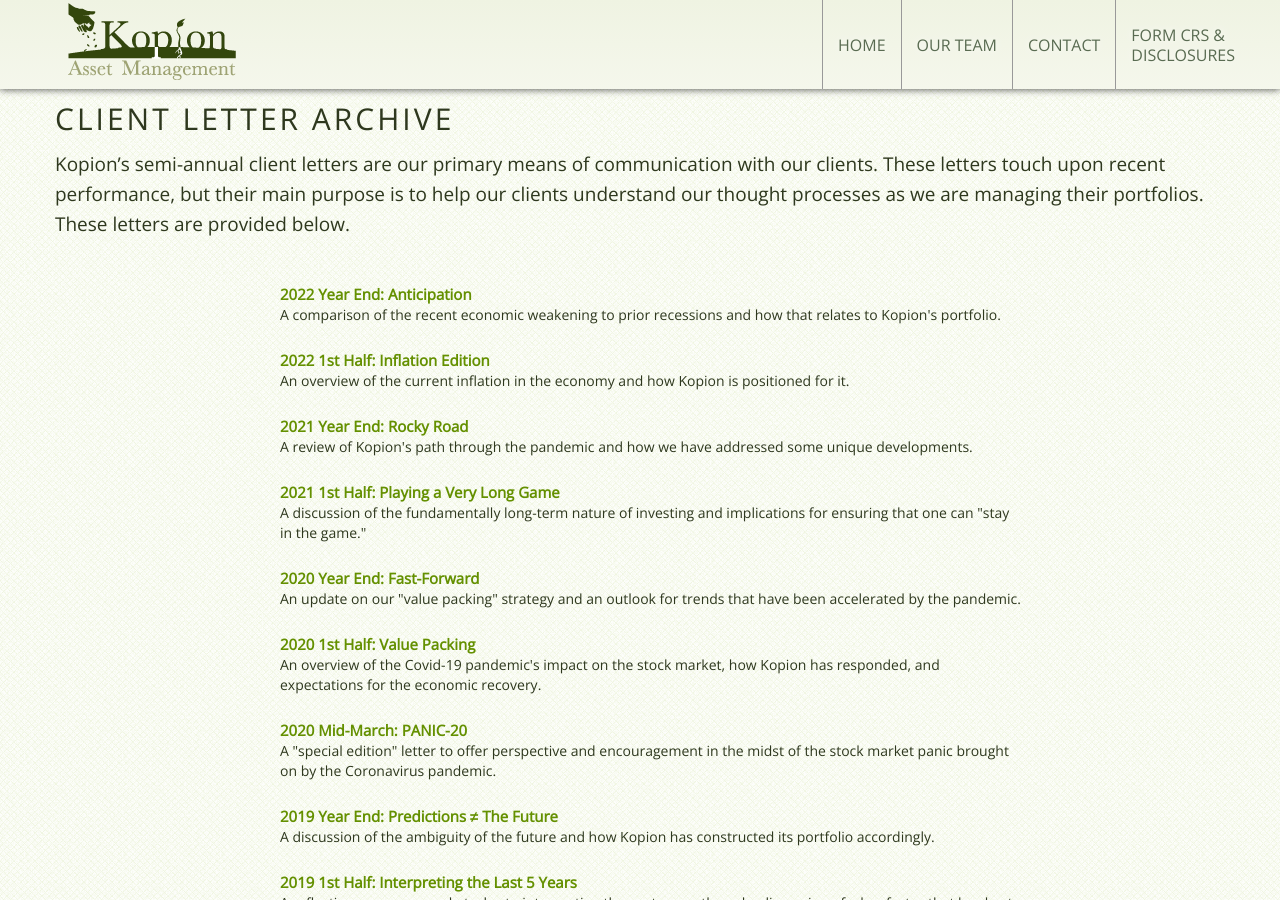
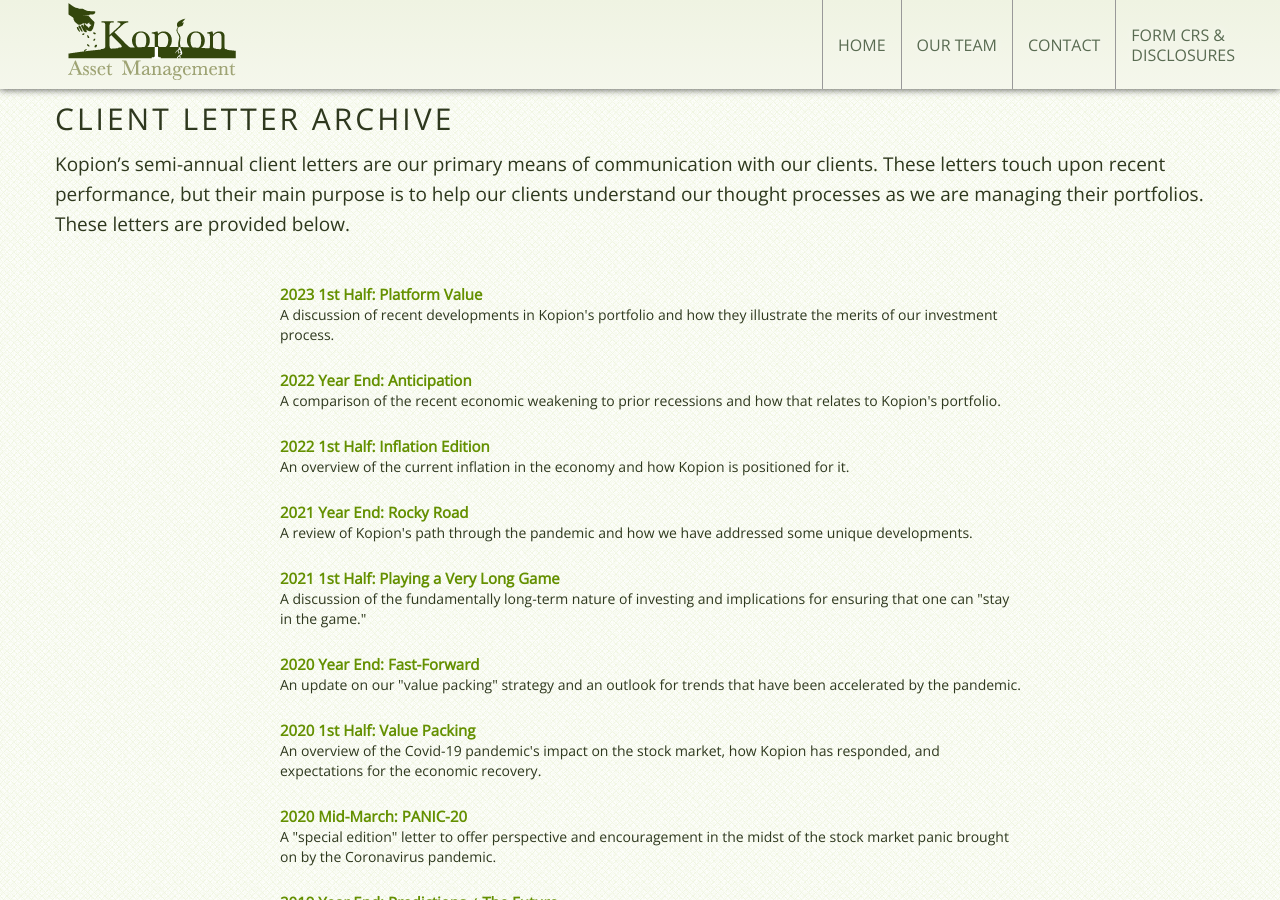
Before and after one commit to tlewismedia/kopion, a Jekyll site: the page built from letters.html, in a window 1280 px wide and 900 px high. Built offline with Jekyll 4.4.1, drawn with Linux system fonts in a browser that asks for light colours; some of the changed text lies outside the part shown.

Commit message:
aug updates

```diff
--- a/_data/letters.yml
+++ b/_data/letters.yml
@@ -1,4 +1,8 @@
 ---
+-
+  caption: "A discussion of recent developments in Kopion's portfolio and how they illustrate the merits of our investment process."
+  file: platform_value.pdf
+  title: "2023 1st Half: Platform Value"
 -
   caption: "A comparison of the recent economic weakening to prior recessions and how that relates to Kopion's portfolio."
   file: anticipation.pdf
--- a/_includes/footer.html
+++ b/_includes/footer.html
@@ -16,7 +16,10 @@
 
 	<div class="row">
 		<div class="span12 foot">
-			<span>&copy; Kopion 2022</span>
+
+			<span>&copy; Kopion <span id="year"></span></span>
+			<script>document.getElementById('year').innerHTML = new Date().getFullYear()
+			</script>
 			<span id="authLink">Site Designed by <a href="https://tomlewis.surge.sh/">TLewisMedia</a></span>
 		</div>
 	</div> <!-- end row -->
--- a/disclaimer.html
+++ b/disclaimer.html
@@ -7,7 +7,7 @@ title: Disclaimer
       <h1>Disclaimer</h1>
 
       <p>
-        The information presented on this website represents the beliefs, views and opinions of Kopion Asset Management, LLC ("Kopion").  This content has been has been created to the best of Kopion's ability, but we do not make any warranties, either expressed or implied, about its accuracy, adequacy, reliability or completeness.  Kopion expressly disclaims all liability for errors or omissions that result in losses or damages of any kind caused by information on this website.  Kopion also expressly disclaims all liability caused by the use or interpretation by others of information contained on this site.
+        The information presented on this website represents the beliefs, views and opinions of Kopion Asset Management, LLC ("Kopion").  This content has been created to the best of Kopion's ability, but we do not make any warranties, either expressed or implied, about its accuracy, adequacy, reliability or completeness.  Kopion expressly disclaims all liability for errors or omissions that result in losses or damages of any kind caused by information on this website.  Kopion also expressly disclaims all liability caused by the use or interpretation by others of information contained on this site.
       </p>
 
       <p>
```
Also changed, not shown: 1 other file.
